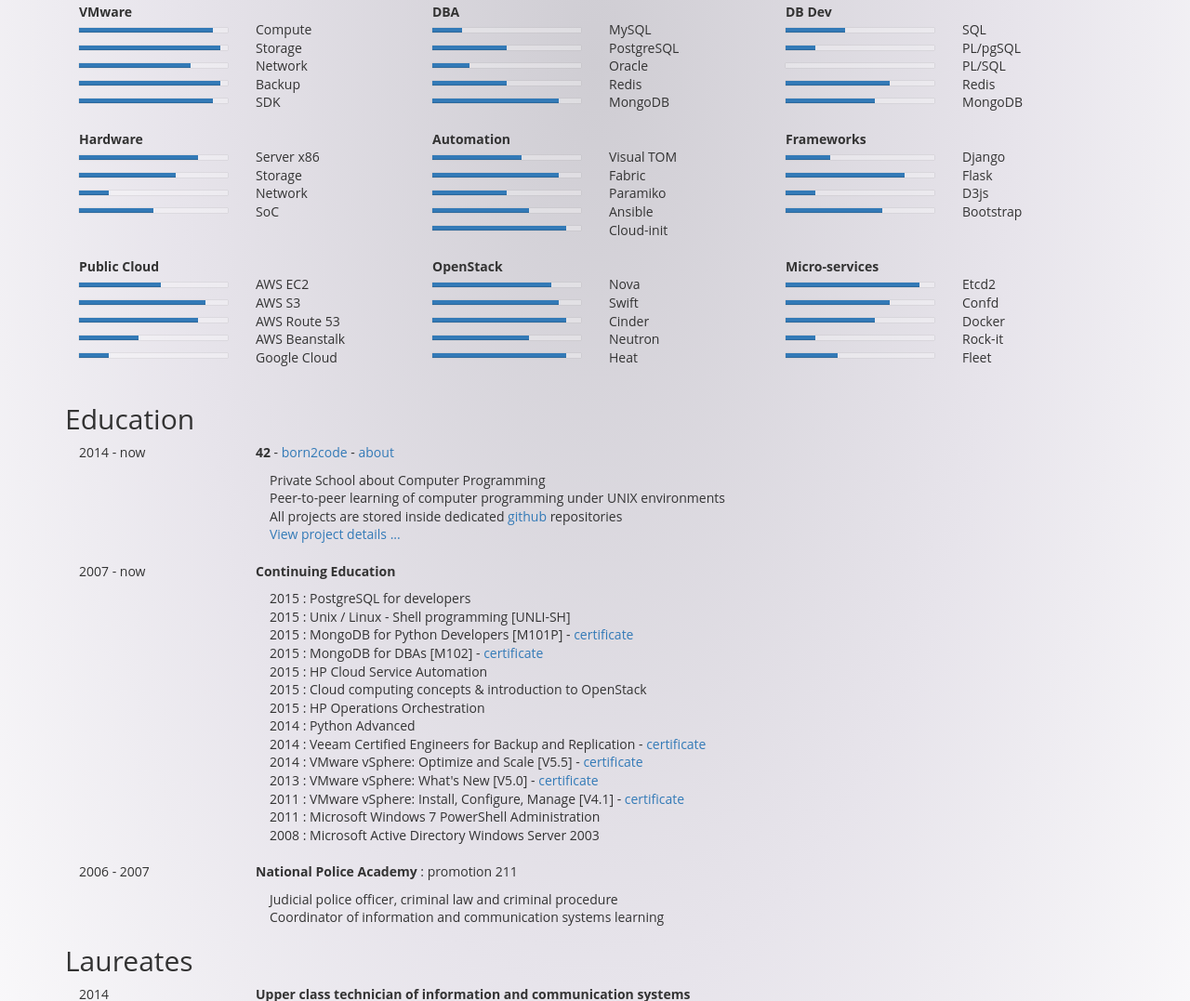
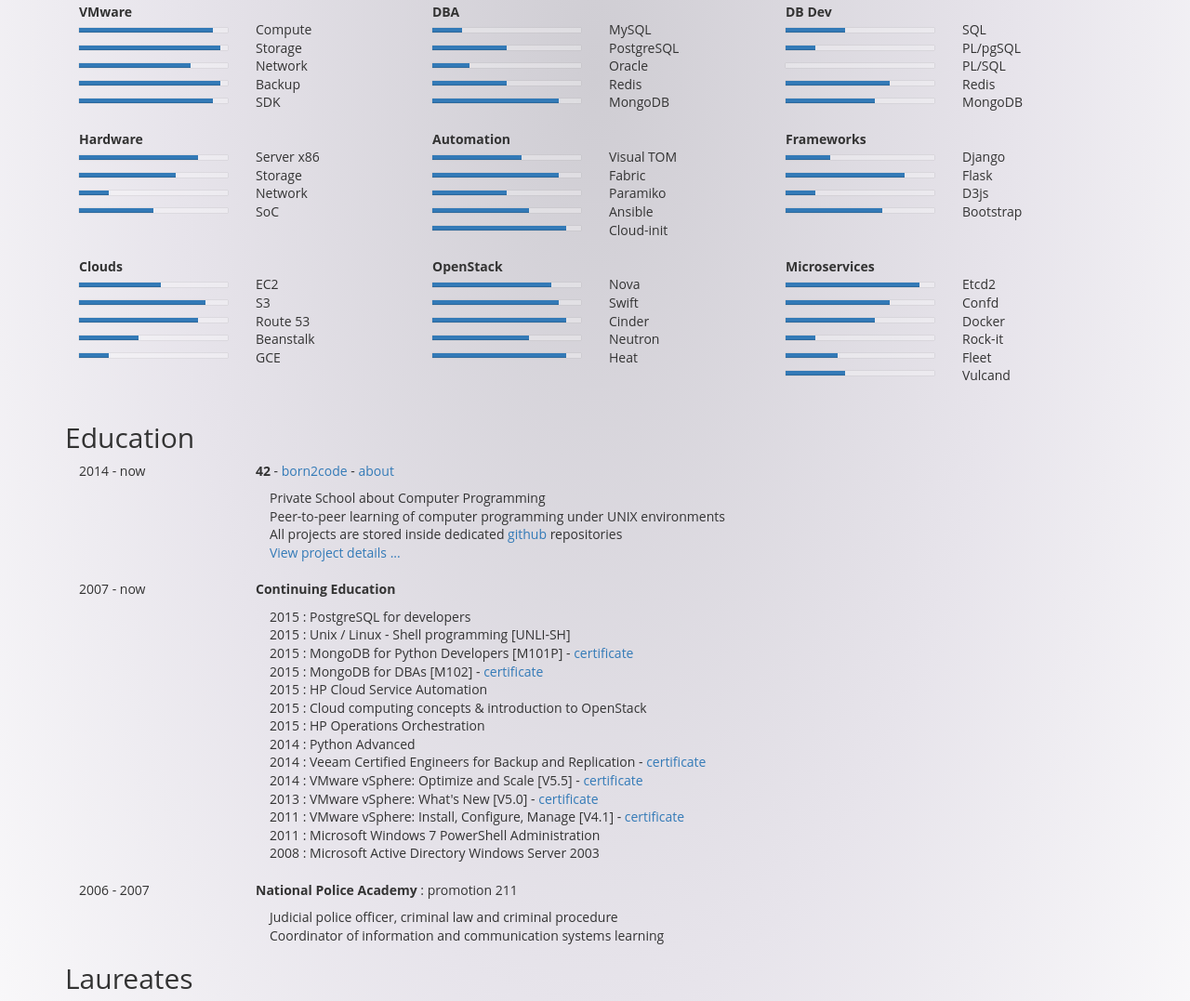
Before and after one commit to JulienBalestra/julienbalestra, a plain HTML site: page english.html in a window 1280 px wide. Shown: the part 1346-2423 px from the top of the page at 93% size. Drawn offline with nearby package versions, Linux system fonts and the light colour scheme.

Commit message:
Fix display

```diff
--- a/english.html
+++ b/english.html
@@ -456,7 +456,7 @@
 
         <div class="col-md-12">
             <div class="col-sm-2">
-                <b>Public Cloud</b> <br>
+                <b>Clouds</b> <br>
 
                 <div class="progress">
                     <div class="progress-bar" role="progressbar" style="width: 55%;"></div>
@@ -476,11 +476,11 @@
             </div>
             <div class="col-sm-2">
                 <br>
-                AWS EC2<br>
-                AWS S3<br>
-                AWS Route 53<br>
-                AWS Beanstalk<br>
-                Google Cloud<br>
+                EC2<br>
+                S3<br>
+                Route 53<br>
+                Beanstalk<br>
+                GCE<br>
                 <br>
             </div>
             <div class="col-sm-2">
@@ -512,7 +512,7 @@
                 <br>
             </div>
             <div class="col-sm-2">
-                <b>Micro-services</b> <br>
+                <b>Microservices</b> <br>
 
                 <div class="progress">
                     <div class="progress-bar" role="progressbar" style="width: 90%;"></div>
@@ -529,6 +529,9 @@
                 <div class="progress">
                     <div class="progress-bar" role="progressbar" style="width: 35%;"></div>
                 </div>
+                <div class="progress">
+                    <div class="progress-bar" role="progressbar" style="width: 40%;"></div>
+                </div>
             </div>
             <div class="col-sm-2">
                 <br>
@@ -537,6 +540,7 @@
                 Docker<br>
                 Rock-it<br>
                 Fleet<br>
+                Vulcand<br>
                 <br>
             </div>
 
```
Also changed, not shown: french.html (+11 -7 lines).
